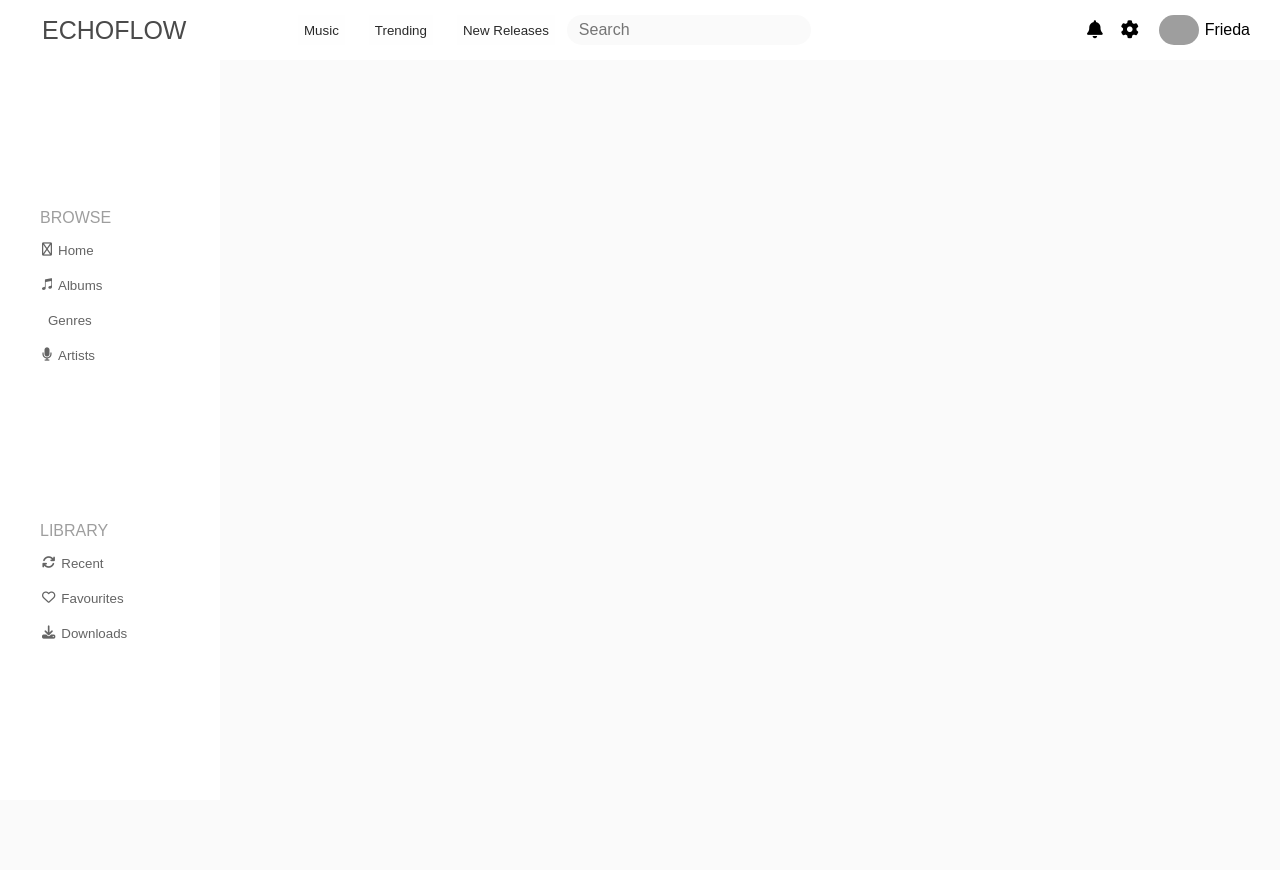
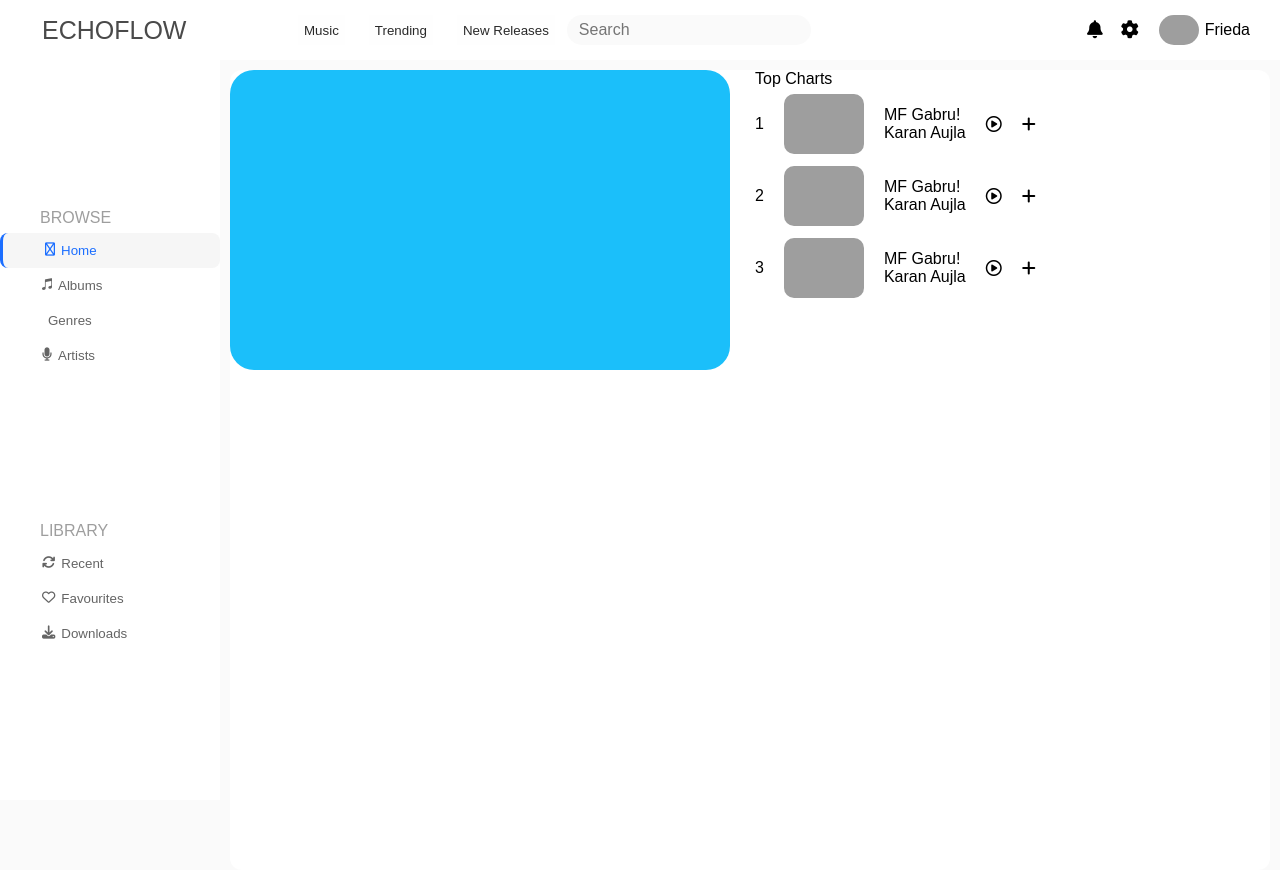
Before and after one commit to buildspranav/ECHOFLOW, a plain HTML site: page index.html in a window 1280 px wide. Before the commit the page ends 800 px from the top, so only its background shows below. Drawn offline with Linux system fonts and the light colour scheme; grey boxes are pictures that could not be loaded; some icons are missing.

Commit message:
added top charts and some songs

```diff
--- a/header.css
+++ b/header.css
@@ -6,6 +6,7 @@ header{
   justify-content: space-between;
   align-items: center;
   background-color: white;
+  top: 0px;
 }
 .header{
   margin: 12px;
@@ -107,8 +108,12 @@ header{
   padding-bottom: 10px;
   border-radius: 8px;
 }
-.browse-btn:hover{
+.browse-btn:hover, .active{
   border-left: 3px solid rgb(27, 110, 255);
   color: rgb(27, 110, 255);
   background-color: rgb(246, 246, 246);
+  transition-duration: 0.08s;
 }
+.nav-btn:hover{
+  border-bottom: 3px solid rgb(27, 110, 255);
+}
--- a/index.html
+++ b/index.html
@@ -7,6 +7,7 @@
   <script src="https://kit.fontawesome.com/d0b35162d4.js"></script>
   <link rel="stylesheet" href="general.css">
   <link rel="stylesheet" href="header.css">
+  <link rel="stylesheet" href="main.css">
   <link rel="icon" type="image/svg+sml" href="echo-flow-favicon.svg">
 </head>
 <body>
@@ -31,7 +32,7 @@
     <section id="left-navigation">
       <navigation id="browse">
         <div id="browse-heading">BROWSE</div>
-        <button class="browse-btn"><i class="fa-regular fa-house"></i>Home</button>
+        <button class="browse-btn active"><i class="fa-regular fa-house"></i>Home</button>
         <button class="browse-btn"><i class="fa-brands fa-itunes-note"></i>Albums</button>
         <button class="browse-btn"><i class="fa-solid fa-volume"></i>Genres</button>
         <button class="browse-btn"><i class="fa-solid fa-microphone"></i>Artists</button>
@@ -47,7 +48,41 @@
     </section>
     <section id="main-section">
       <div id="curated-playlists"></div>
-      <div id="top-charts"></div>
+      <div id="top-charts">
+        <div>
+          <p id="top-charts-heading">Top Charts</p>
+        </div>
+        <div class="top-chart-song-container">
+          <p>1</p>
+          <img class="song-poster" src="https://i1.sndcdn.com/artworks-mxzp2WLdcy4ydsBy-yUSjKg-t1080x1080.jpg">
+          <div id="song-details">
+            <div>MF Gabru!</div>
+            <div>Karan Aujla</div>
+          </div>
+          <i class="fa-regular fa-circle-play"></i>
+          <i class="fa-solid fa-plus"></i>
+        </div>
+        <div class="top-chart-song-container">
+          <p>2</p>
+          <img class="song-poster" src="https://i1.sndcdn.com/artworks-mxzp2WLdcy4ydsBy-yUSjKg-t1080x1080.jpg">
+          <div id="song-details">
+            <div>MF Gabru!</div>
+            <div>Karan Aujla</div>
+          </div>
+          <i class="fa-regular fa-circle-play"></i>
+          <i class="fa-solid fa-plus"></i>
+        </div>
+        <div class="top-chart-song-container">
+          <p>3</p>
+          <img class="song-poster" src="https://i1.sndcdn.com/artworks-mxzp2WLdcy4ydsBy-yUSjKg-t1080x1080.jpg">
+          <div id="song-details">
+            <div>MF Gabru!</div>
+            <div>Karan Aujla</div>
+          </div>
+          <i class="fa-regular fa-circle-play"></i>
+          <i class="fa-solid fa-plus"></i>
+        </div>
+      </div>
       <div id="trending-artists"></div>
       <div id="recommended-albums"></div>
     </section>
--- /dev/null
+++ b/main.css
@@ -0,0 +1,45 @@
+#main-section{
+  margin-left: 230px;
+  margin-top: 70px;
+  margin-right: 10px;
+  background-color: rgb(255, 255, 255);
+  height: 100vh;
+  border-radius: 12px;
+  display: grid;
+  gap: 10px;
+  grid-template-columns: 1fr 1fr;
+}
+#curated-playlists{
+  height: 300px;
+  width: 500px;
+  background-color: rgb(27, 191, 250);
+  border-radius: 24px;
+}
+#top-charts{
+  height: 300px;
+  width: 1fr;
+  background-color: rgb(255, 255, 255);
+  border-radius: 16px;
+}
+.box{
+  height: 4px;
+  border: 1px solid black;
+  width: 20px;
+
+}
+.song-poster{
+  height: 60px;
+  border-radius: 10px;
+}
+.top-chart-song-container{
+  padding: 6px 0px 6px 0px;
+  display: flex;
+  background-color: rgb(255, 255, 255);
+  align-items: center;
+  gap: 20px;
+}
+.song-details{
+  display: flex;
+  flex-direction: column;
+
+}
```
